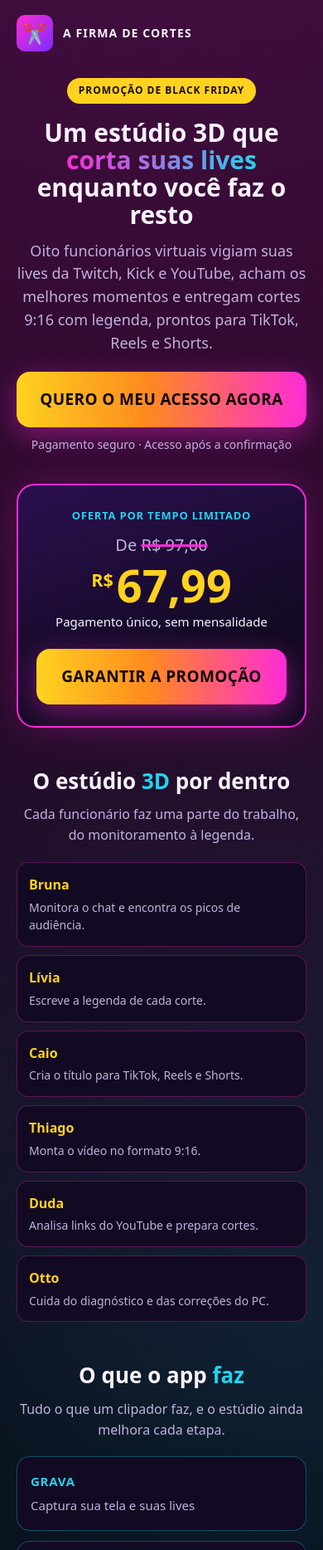
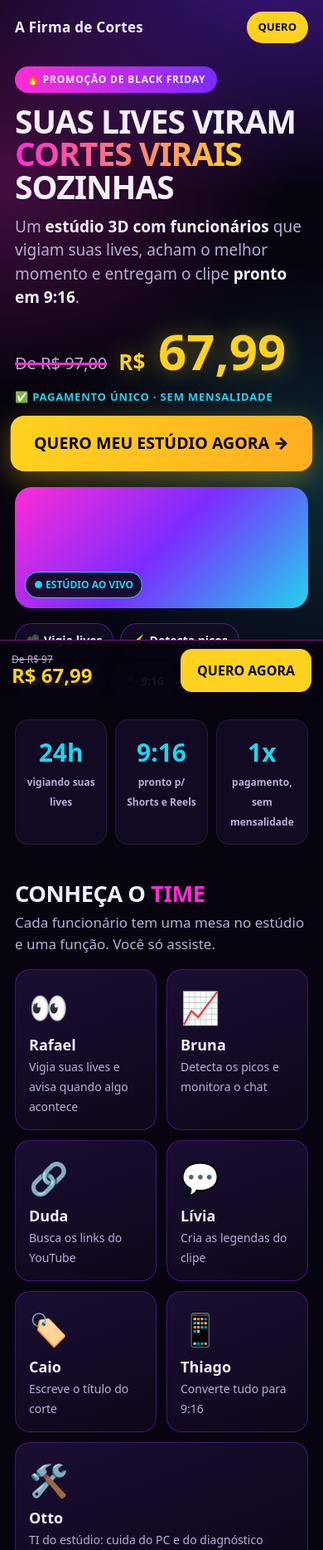
Before and after one commit to rafaeldtrsp-cmyk/rafaeldtrsp-cmyk.github.io, a plain HTML site: page firmadecortes/index.html in a window 390 px wide. Shown: the top 1868 px of the page at 83% size. Drawn offline with Linux system fonts and the light colour scheme.

Commit message:
Update index.html

```diff
--- a/firmadecortes/index.html
+++ b/firmadecortes/index.html
@@ -1,132 +1,138 @@
 <!DOCTYPE html>
 <html lang="pt-BR">
 <head>
-<meta charset="UTF-8">
-<meta name="viewport" content="width=device-width, initial-scale=1.0">
-<title>A Firma de Cortes | Estúdio 3D para criadores</title>
-<meta name="description" content="Estúdio 3D que corta suas lives em cortes 9:16 com legenda, prontos para TikTok, Reels e Shorts.">
+<meta charset="utf-8">
+<meta name="viewport" content="width=device-width,initial-scale=1">
+<title>A Firma de Cortes — Estúdio 3D que corta suas lives</title>
+<meta name="description" content="Um estúdio 3D com funcionários que vigiam suas lives, cortam em 9:16 e deixam o clipe pronto. Pagamento único de R$ 67,99.">
 <style>
-:root{--rosa:#ff2bd6;--roxo:#7b2cff;--ciano:#22d3ee;--amarelo:#ffd21f;--fundo:#07040f;--card:#120a22;--texto:#f7f2ff;--muted:#bfb2de}
+:root{--rosa:#ff2bd6;--roxo:#7b2cff;--ciano:#22d3ee;--amarelo:#ffd21f;--bg:#07040f;--card:#120a22;--txt:#f4efff;--mut:#b9aed6}
 *{box-sizing:border-box;margin:0;padding:0}
 html{scroll-behavior:smooth}
-body{font-family:system-ui,-apple-system,"Segoe UI",Roboto,Arial,sans-serif;background:radial-gradient(circle at 50% -10%,rgba(255,43,214,.28),transparent 55%),radial-gradient(circle at 92% 45%,rgba(34,211,238,.14),transparent 45%),var(--fundo);color:var(--texto);line-height:1.55}
-.wrap{max-width:760px;margin:0 auto;padding:0 20px 64px}
-.topo{display:flex;align-items:center;gap:12px;padding:18px 0 8px}
-.ico{display:inline-flex;align-items:center;justify-content:center;width:44px;height:44px;border-radius:10px;background:linear-gradient(135deg,var(--rosa),var(--roxo));font-size:24px}
-.topo strong{letter-spacing:.08em;font-size:14px;text-transform:uppercase}
-.hero{text-align:center;padding:24px 0 8px}
-.selo{display:inline-block;padding:6px 14px;border-radius:999px;font-size:12px;font-weight:800;letter-spacing:.08em;text-transform:uppercase;color:#1a0b00;background:var(--amarelo)}
-h1{margin:18px 0 14px;font-size:clamp(30px,7vw,46px);line-height:1.1;font-weight:900}
-h1 .g{background:linear-gradient(90deg,var(--rosa),var(--ciano));-webkit-background-clip:text;background-clip:text;color:transparent}
-.lead{color:var(--muted);font-size:18px;max-width:620px;margin:0 auto}
-.btn{display:block;width:100%;text-align:center;text-decoration:none;margin-top:20px;padding:19px 20px;border-radius:16px;font-size:19px;font-weight:900;color:#120700;background:linear-gradient(90deg,var(--amarelo),#ff8a1f 45%,var(--rosa));box-shadow:0 10px 34px rgba(255,43,214,.42);text-transform:uppercase;letter-spacing:.02em}
-.btn:hover{filter:brightness(1.07)}
-.seguro{text-align:center;color:var(--muted);font-size:14px;margin-top:10px}
-.promo{margin-top:28px;padding:26px 22px;border-radius:22px;text-align:center;background:linear-gradient(160deg,#2b0f4f 0%,#120a22 70%);border:2px solid var(--rosa);box-shadow:0 0 50px rgba(255,43,214,.22)}
-.promo .tag{color:var(--ciano);font-weight:800;letter-spacing:.06em;font-size:13px;text-transform:uppercase}
-.promo .de{color:var(--muted);font-size:20px;margin-top:10px}
-.promo .de s{text-decoration:line-through;text-decoration-thickness:3px;text-decoration-color:var(--rosa)}
-.promo .por{font-size:clamp(54px,13vw,84px);font-weight:900;color:var(--amarelo);line-height:1;margin:6px 0}
-.promo .por small{font-size:.4em;vertical-align:super;margin-right:4px}
-.promo .obs{font-size:15px}
-.secao{margin-top:44px}
-.secao h2{font-size:26px;font-weight:900;text-align:center;margin-bottom:8px}
-.secao h2 em{font-style:normal;color:var(--ciano)}
-.secao .sub{text-align:center;color:var(--muted);margin-bottom:20px}
-.grid{display:grid;grid-template-columns:1fr 1fr;gap:12px}
-.item{background:var(--card);border:1px solid rgba(34,211,238,.32);border-radius:16px;padding:18px 16px}
-.item b{display:block;font-size:15px;color:var(--ciano);letter-spacing:.05em;margin-bottom:4px}
-.item span{color:var(--muted);font-size:15px}
-.item.full{grid-column:1/-1}
-.equipe{display:grid;grid-template-columns:repeat(2,1fr);gap:10px}
-.pessoa{background:var(--card);border:1px solid rgba(255,43,214,.3);border-radius:14px;padding:14px}
-.pessoa b{color:var(--amarelo)}
-.pessoa span{display:block;color:var(--muted);font-size:14px;margin-top:4px}
-.lista{list-style:none;background:var(--card);border-radius:18px;padding:18px;border:1px solid rgba(255,43,214,.3)}
-.lista li{padding:10px 0 10px 30px;position:relative;border-bottom:1px solid rgba(255,255,255,.07)}
-.lista li:last-child{border-bottom:0}
-.lista li::before{content:"✔";position:absolute;left:0;top:10px;color:var(--rosa);font-weight:900}
-.faq details{background:var(--card);border:1px solid rgba(123,44,255,.4);border-radius:14px;padding:16px 18px;margin-bottom:10px}
-.faq summary{cursor:pointer;font-weight:800}
-.faq p{color:var(--muted);margin-top:8px;font-size:15px}
-.final{margin-top:44px;padding:28px 22px;border-radius:22px;text-align:center;background:linear-gradient(160deg,#2b0f4f,#120a22);border:2px solid var(--ciano)}
-.final h2{font-size:24px;font-weight:900}
-.final p{color:var(--muted);margin-top:6px}
-.final .promo{margin-top:14px;border:0;background:transparent;box-shadow:none;padding:0}
-footer{text-align:center;color:var(--muted);font-size:13px;margin-top:40px}
-@media(max-width:520px){.grid,.equipe{grid-template-columns:1fr}}
+body{background:var(--bg);color:var(--txt);font-family:system-ui,-apple-system,Segoe UI,Roboto,Arial,sans-serif;line-height:1.5;padding-bottom:84px;overflow-x:hidden}
+body:before{content:"";position:fixed;inset:0;background:radial-gradient(600px 400px at 85% -5%,rgba(123,44,255,.45),transparent 70%),radial-gradient(500px 380px at 0% 25%,rgba(255,43,214,.25),transparent 70%),radial-gradient(500px 400px at 100% 70%,rgba(34,211,238,.18),transparent 70%);z-index:-1}
+.wrap{max-width:760px;margin:0 auto;padding:0 18px}
+.top{display:flex;align-items:center;gap:10px;padding:14px 0}
+.top img{width:42px;height:42px;border-radius:12px;box-shadow:0 0 18px rgba(255,43,214,.55)}
+.top b{font-size:17px;letter-spacing:.3px}
+.top a{margin-left:auto;font-size:13px;font-weight:800;color:#07040f;background:var(--amarelo);padding:9px 14px;border-radius:99px;text-decoration:none}
+.badge{display:inline-block;background:linear-gradient(90deg,var(--rosa),var(--roxo));padding:7px 14px;border-radius:99px;font-size:12px;font-weight:900;letter-spacing:.8px;text-transform:uppercase;margin:14px 0 14px}
+h1{font-size:clamp(34px,10vw,58px);line-height:1.02;font-weight:900;letter-spacing:-1px;text-transform:uppercase}
+h1 em{font-style:normal;background:linear-gradient(90deg,var(--rosa),var(--amarelo));-webkit-background-clip:text;background-clip:text;color:transparent}
+.sub{font-size:19px;color:var(--mut);margin:14px 0 20px}
+.sub b{color:var(--txt)}
+.price{display:flex;align-items:flex-end;gap:14px;flex-wrap:wrap;margin:6px 0 16px}
+.old{font-size:20px;color:var(--mut);text-decoration:line-through;text-decoration-color:var(--rosa);text-decoration-thickness:3px}
+.now{font-size:60px;font-weight:900;line-height:1;color:var(--amarelo);text-shadow:0 0 28px rgba(255,210,31,.45)}
+.now small{font-size:26px}
+.once{font-size:13px;font-weight:800;color:var(--ciano);text-transform:uppercase;letter-spacing:.8px}
+.btn{display:block;text-align:center;text-decoration:none;font-weight:900;font-size:19px;color:#07040f;background:linear-gradient(90deg,var(--amarelo),#ffae1f);padding:18px 20px;border-radius:16px;box-shadow:0 10px 34px rgba(255,210,31,.35);animation:pulse 2s infinite}
+@keyframes pulse{0%,100%{transform:scale(1)}50%{transform:scale(1.03)}}
+.chips{display:flex;gap:8px;flex-wrap:wrap;margin:18px 0}
+.chips span{background:var(--card);border:1px solid rgba(123,44,255,.55);padding:9px 13px;border-radius:99px;font-size:14px;font-weight:700}
+.shot{position:relative;margin:20px 0 6px;border-radius:20px;padding:3px;background:linear-gradient(135deg,var(--rosa),var(--roxo),var(--ciano))}
+.shot img{display:block;width:100%;border-radius:18px;background:#120a22;min-height:140px}
+.shot i{position:absolute;left:12px;bottom:12px;font-style:normal;background:rgba(7,4,15,.85);border:1px solid var(--ciano);color:var(--ciano);font-size:12px;font-weight:800;padding:6px 10px;border-radius:99px}
+.stats{display:grid;grid-template-columns:repeat(3,1fr);gap:10px;margin:26px 0}
+.stats div{background:var(--card);border-radius:16px;padding:16px 8px;text-align:center;border:1px solid rgba(255,255,255,.07)}
+.stats b{display:block;font-size:30px;color:var(--ciano)}
+.stats span{font-size:12px;color:var(--mut);font-weight:700}
+h2{font-size:clamp(26px,7vw,38px);line-height:1.08;font-weight:900;text-transform:uppercase;margin:44px 0 8px;letter-spacing:-.5px}
+h2 em{font-style:normal;color:var(--rosa)}
+.lead{color:var(--mut);font-size:17px;margin-bottom:18px}
+.team{display:grid;grid-template-columns:1fr 1fr;gap:12px}
+.team div{background:linear-gradient(160deg,#1a0e33,#0e0719);border:1px solid rgba(123,44,255,.4);border-radius:18px;padding:16px}
+.team .e{font-size:38px;display:block;margin-bottom:4px}
+.team b{display:block;font-size:18px}
+.team span{font-size:14px;color:var(--mut)}
+.steps{display:grid;gap:12px;counter-reset:s}
+.steps div{background:var(--card);border-left:5px solid var(--rosa);border-radius:14px;padding:16px 16px 16px 18px;font-size:16px}
+.steps b{display:block;font-size:19px;color:var(--amarelo)}
+.feat{display:grid;grid-template-columns:1fr 1fr;gap:12px}
+.feat div{background:var(--card);border-radius:16px;padding:16px;border:1px solid rgba(34,211,238,.25)}
+.feat .e{font-size:30px;display:block}
+.feat b{display:block;font-size:16px;margin:4px 0 2px;color:var(--ciano)}
+.feat span{font-size:13px;color:var(--mut)}
+.final{margin:40px 0 18px;text-align:center;background:linear-gradient(160deg,#2a0f55,#14082a);border:2px solid var(--rosa);border-radius:24px;padding:26px 18px;box-shadow:0 0 44px rgba(255,43,214,.3)}
+.final h2{margin-top:0}
+.final .price{justify-content:center;align-items:center}
+details{background:var(--card);border-radius:14px;padding:14px 16px;margin-bottom:10px;border:1px solid rgba(255,255,255,.07)}
+summary{font-weight:800;cursor:pointer}
+details p{color:var(--mut);margin-top:8px;font-size:15px}
+footer{text-align:center;color:var(--mut);font-size:12px;padding:24px 0}
+.bar{position:fixed;left:0;right:0;bottom:0;z-index:9;background:rgba(7,4,15,.94);border-top:1px solid rgba(255,43,214,.5);padding:10px 14px;display:flex;align-items:center;gap:12px}
+.bar div{line-height:1.1;font-size:12px;color:var(--mut)}
+.bar s{color:var(--mut)}
+.bar b{display:block;font-size:24px;color:var(--amarelo)}
+.bar a{margin-left:auto;text-decoration:none;font-weight:900;color:#07040f;background:var(--amarelo);padding:14px 20px;border-radius:14px}
 </style>
 </head>
 <body>
-<main class="wrap">
-  <header class="topo"><span class="ico">✂️</span><strong>A Firma de Cortes</strong></header>
+<div class="wrap">
+  <div class="top"><img src="logo.jpg" alt="" onerror="this.style.display='none'"><b>A Firma de Cortes</b><a href="https://pay.kiwify.com.br/TPIL47Y">QUERO</a></div>
 
-  <section class="hero">
-    <span class="selo">Promoção de Black Friday</span>
-    <h1>Um estúdio 3D que <span class="g">corta suas lives</span> enquanto você faz o resto</h1>
-    <p class="lead">Oito funcionários virtuais vigiam suas lives da Twitch, Kick e YouTube, acham os melhores momentos e entregam cortes 9:16 com legenda, prontos para TikTok, Reels e Shorts.</p>
-    <a class="btn" href="https://pay.kiwify.com.br/TPIL47Y">Quero o meu acesso agora</a>
-    <div class="seguro">Pagamento seguro · Acesso após a confirmação</div>
-  </section>
+  <span class="badge">🔥 Promoção de Black Friday</span>
+  <h1>Suas lives viram <em>cortes virais</em> sozinhas</h1>
+  <p class="sub">Um <b>estúdio 3D com funcionários</b> que vigiam suas lives, acham o melhor momento e entregam o clipe <b>pronto em 9:16</b>.</p>
 
-  <section class="promo">
-    <div class="tag">Oferta por tempo limitado</div>
-    <div class="de">De <s>R$ 97,00</s></div>
-    <div class="por"><small>R$</small>67,99</div>
-    <div class="obs">Pagamento único, sem mensalidade</div>
-    <a class="btn" href="https://pay.kiwify.com.br/TPIL47Y">Garantir a promoção</a>
-  </section>
+  <div class="price"><span class="old">De R$ 97,00</span><span class="now"><small>R$</small> 67,99</span></div>
+  <div class="once">✅ Pagamento único · sem mensalidade</div>
+  <div style="height:14px"></div>
+  <a class="btn" href="https://pay.kiwify.com.br/TPIL47Y">QUERO MEU ESTÚDIO AGORA →</a>
 
-  <section class="secao">
-    <h2>O estúdio <em>3D</em> por dentro</h2>
-    <p class="sub">Cada funcionário faz uma parte do trabalho, do monitoramento à legenda.</p>
-    <div class="equipe">
-      <div class="pessoa"><b>Bruna</b><span>Monitora o chat e encontra os picos de audiência.</span></div>
-      <div class="pessoa"><b>Lívia</b><span>Escreve a legenda de cada corte.</span></div>
-      <div class="pessoa"><b>Caio</b><span>Cria o título para TikTok, Reels e Shorts.</span></div>
-      <div class="pessoa"><b>Thiago</b><span>Monta o vídeo no formato 9:16.</span></div>
-      <div class="pessoa"><b>Duda</b><span>Analisa links do YouTube e prepara cortes.</span></div>
-      <div class="pessoa"><b>Otto</b><span>Cuida do diagnóstico e das correções do PC.</span></div>
-    </div>
-  </section>
+  <div class="shot"><img src="estudio.jpg" alt="Estúdio 3D da Firma de Cortes com os funcionários trabalhando" onerror="this.style.visibility='hidden'"><i>● ESTÚDIO AO VIVO</i></div>
 
-  <section class="secao">
-    <h2>O que o app <em>faz</em></h2>
-    <p class="sub">Tudo o que um clipador faz, e o estúdio ainda melhora cada etapa.</p>
-    <div class="grid">
-      <div class="item"><b>GRAVA</b><span>Captura sua tela e suas lives</span></div>
-      <div class="item"><b>CORTA</b><span>Separa os melhores momentos sozinho</span></div>
-      <div class="item"><b>CLIPA</b><span>Entrega cortes prontos em 9:16</span></div>
-      <div class="item"><b>EDITA</b><span>Coloca legenda e ajusta o ritmo</span></div>
-      <div class="item full"><b>PILOTO AUTOMÁTICO</b><span>Monitora as lives, corta nos picos e publica por você, sem precisar ficar olhando.</span></div>
-    </div>
-  </section>
+  <div class="chips"><span>🎥 Vigia lives</span><span>⚡ Detecta picos</span><span>💬 Legenda</span><span>📱 9:16</span><span>🏷️ Título</span></div>
 
-  <section class="secao">
-    <h2>Por que <em>A Firma</em>?</h2>
-    <ul class="lista">
-      <li>Transforme uma live longa em vários cortes em poucos minutos.</li>
-      <li>Você não precisa saber editar vídeo: o estúdio faz a montagem.</li>
-      <li>Publica com a sua própria conta do YouTube.</li>
-      <li>Um acesso, um preço, sem mensalidade.</li>
-    </ul>
-  </section>
+  <div class="stats">
+    <div><b>24h</b><span>vigiando suas lives</span></div>
+    <div><b>9:16</b><span>pronto p/ Shorts e Reels</span></div>
+    <div><b>1x</b><span>pagamento, sem mensalidade</span></div>
+  </div>
 
-  <section class="secao faq">
-    <h2>Perguntas <em>frequentes</em></h2>
-    <details><summary>Preciso de conta do YouTube?</summary><p>Sim. Para publicar os cortes, você conecta a sua própria conta.</p></details>
-    <details><summary>Preciso saber editar vídeo?</summary><p>Não. O estúdio faz os cortes e a montagem para você.</p></details>
-    <details><summary>Como recebo o acesso?</summary><p>As instruções de acesso chegam logo após a confirmação do pagamento.</p></details>
-  </section>
+  <h2>Conheça o <em>time</em></h2>
+  <p class="lead">Cada funcionário tem uma mesa no estúdio e uma função. Você só assiste.</p>
+  <div class="team">
+    <div><span class="e">👀</span><b>Rafael</b><span>Vigia suas lives e avisa quando algo acontece</span></div>
+    <div><span class="e">📈</span><b>Bruna</b><span>Detecta os picos e monitora o chat</span></div>
+    <div><span class="e">🔗</span><b>Duda</b><span>Busca os links do YouTube</span></div>
+    <div><span class="e">💬</span><b>Lívia</b><span>Cria as legendas do clipe</span></div>
+    <div><span class="e">🏷️</span><b>Caio</b><span>Escreve o título do corte</span></div>
+    <div><span class="e">📱</span><b>Thiago</b><span>Converte tudo para 9:16</span></div>
+    <div style="grid-column:1/-1"><span class="e">🛠️</span><b>Otto</b><span>TI do estúdio: cuida do PC e do diagnóstico</span></div>
+  </div>
 
-  <section class="final">
-    <h2>Pronto para transformar suas lives em cortes?</h2>
-    <p>Aproveite a promoção de Black Friday.</p>
-    <div class="promo"><div class="de">De <s>R$ 97,00</s></div><div class="por"><small>R$</small>67,99</div></div>
-    <a class="btn" href="https://pay.kiwify.com.br/TPIL47Y">Quero o meu acesso agora</a>
-  </section>
+  <h2>Como <em>funciona</em></h2>
+  <div class="steps">
+    <div><b>1. Adicione os canais</b>Cole o link das lives que você quer vigiar.</div>
+    <div><b>2. O time trabalha</b>O estúdio detecta o pico, corta e legenda.</div>
+    <div><b>3. Poste o clipe</b>Chega pronto em 9:16, é só publicar.</div>
+  </div>
 
-  <footer>© A Firma de Cortes. Todos os direitos reservados.</footer>
-</main>
+  <h2>Tudo <em>num só lugar</em></h2>
+  <div class="feat">
+    <div><span class="e">🎥</span><b>Grava</b><span>Acompanha as lives dos canais que você escolher.</span></div>
+    <div><span class="e">✂️</span><b>Corta</b><span>Separa o melhor trecho automaticamente.</span></div>
+    <div><span class="e">💬</span><b>Legenda</b><span>Texto na tela para prender a atenção.</span></div>
+    <div><span class="e">📱</span><b>9:16</b><span>Formato vertical para Shorts, Reels e TikTok.</span></div>
+    <div><span class="e">🗂️</span><b>Galeria</b><span>Todos os cortes organizados num só lugar.</span></div>
+    <div><span class="e">🧊</span><b>Estúdio 3D</b><span>Veja o time trabalhando em tempo real.</span></div>
+  </div>
+
+  <div class="final">
+    <h2>Leve o estúdio <em>hoje</em></h2>
+    <div class="price"><span class="old">De R$ 97,00</span><span class="now"><small>R$</small> 67,99</span></div>
+    <div class="once" style="margin-bottom:16px">Pagamento único · sem mensalidade</div>
+    <a class="btn" href="https://pay.kiwify.com.br/TPIL47Y">QUERO MEU ESTÚDIO AGORA →</a>
+  </div>
+
+  <h2>Dúvidas</h2>
+  <details><summary>É mensalidade?</summary><p>Não. É um pagamento único de R$ 67,99.</p></details>
+  <details><summary>Para que serve?</summary><p>Para transformar lives em clipes verticais 9:16, com legenda e título, sem você editar nada.</p></details>
+  <details><summary>Preciso saber editar vídeo?</summary><p>Não. O time do estúdio faz o trabalho pesado.</p></details>
+
+  <footer>© A Firma de Cortes</footer>
+</div>
+<div class="bar"><div><s>De R$ 97</s><b>R$ 67,99</b></div><a href="https://pay.kiwify.com.br/TPIL47Y">QUERO AGORA</a></div>
 </body>
 </html>
```
